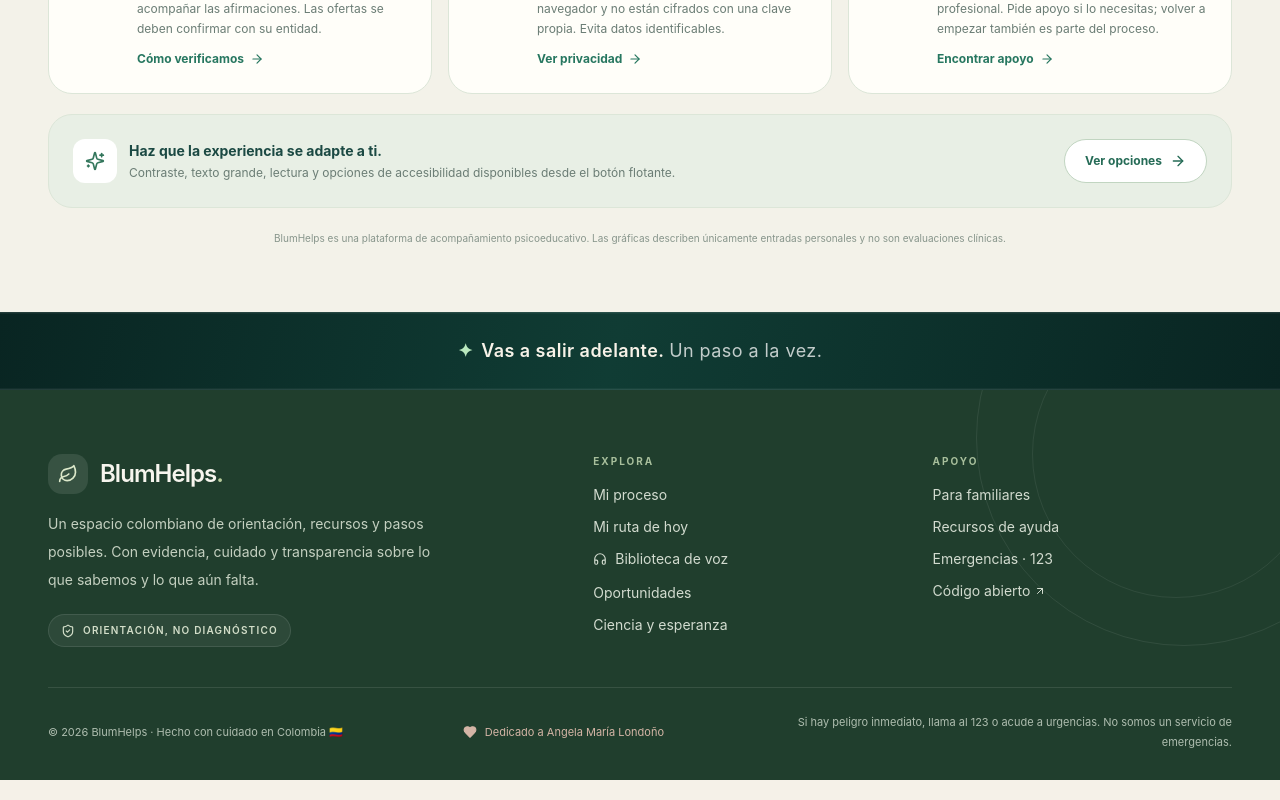
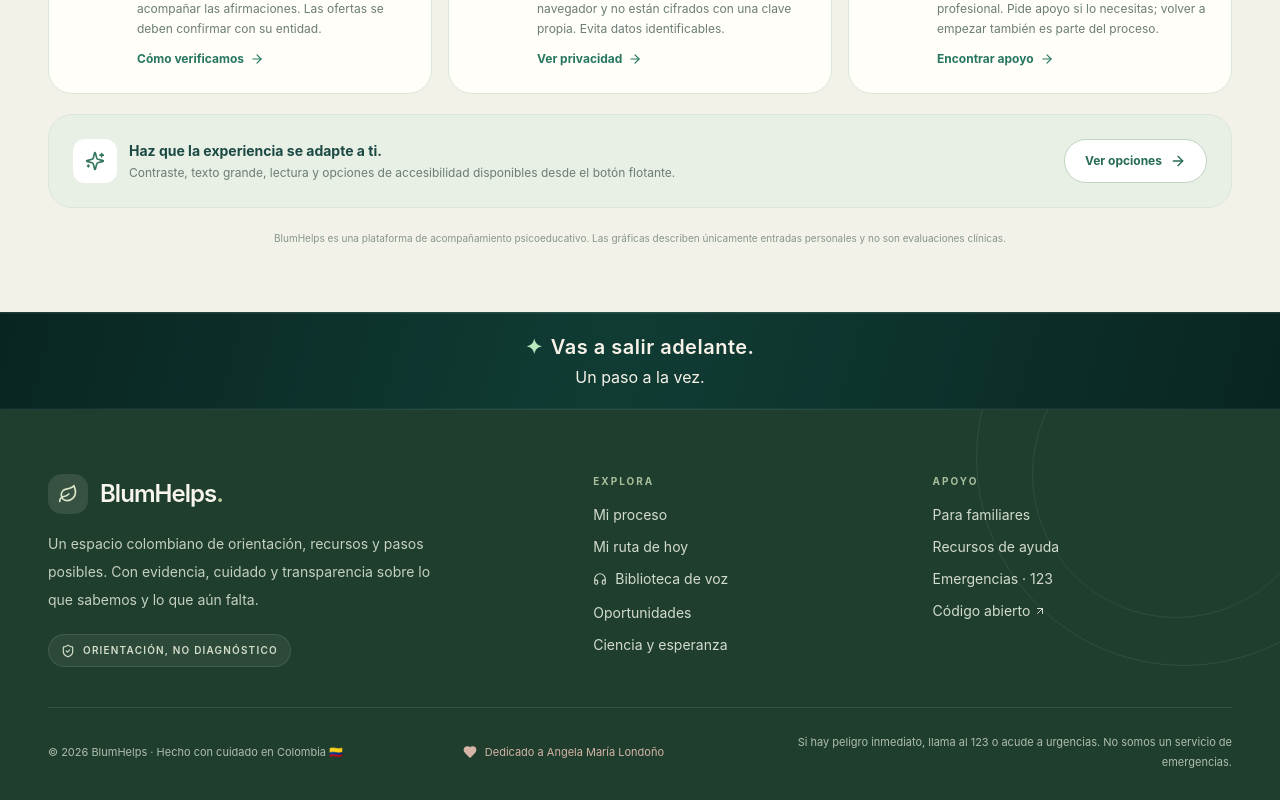
Before and after one commit to ariasalejo/Blumhelps, a React (Vite) app: page / in a window 1280 px wide. Shown: the part 3212-4012 px from the top of the page. Built offline with nearby package versions, Linux system fonts and the light colour scheme.

Commit message:
Rotate encouragement messages in luminous shared band

```diff
--- a/src/components/Layout.tsx
+++ b/src/components/Layout.tsx
@@ -1,4 +1,4 @@
-import React, { useState } from 'react';
+import React, { useEffect, useState } from 'react';
 import { Link, useLocation } from 'react-router-dom';
 import {
   ArrowUpRight, BookOpen, ChevronDown, Heart, Headphones, Leaf, Menu, ShieldCheck, X
@@ -20,6 +20,20 @@
 export function Layout({ children }: { children: React.ReactNode }) {
   const location = useLocation();
   const [mobileOpen, setMobileOpen] = useState(false);
+  const encouragements = [
+    { title: 'Vas a salir adelante.', note: 'Un paso a la vez.' },
+    { title: 'No tienes que resolverlo todo hoy.', note: 'Empieza por lo posible.' },
+    { title: 'Cada pequeño avance cuenta.', note: 'Aunque hoy parezca pequeño.' },
+    { title: 'Pedir apoyo también es avanzar.', note: 'No tienes que hacerlo a solas.' },
+    { title: 'Tu historia sigue escribiéndose.', note: 'Todavía hay caminos por explorar.' },
+    { title: 'Avanza a tu propio ritmo.', note: 'Tu proceso merece respeto.' },
+    { title: 'Hoy también puedes empezar.', note: 'Con un paso basta.' }
+  ];
+  const [encouragementIndex, setEncouragementIndex] = useState(0);
+  useEffect(() => {
+    const timer = window.setInterval(() => setEncouragementIndex(index => (index + 1) % encouragements.length), 6500);
+    return () => window.clearInterval(timer);
+  }, []);
 
   const isActive = (path: string) => {
     if (path === '/') return location.pathname === '/';
@@ -108,11 +122,12 @@
 
       <section aria-label="Un mensaje para seguir adelante" className="bl-hope-band relative isolate overflow-hidden border-y border-white/10 bg-[#0b2925] text-white">
         <div className="bl-hope-band__shine" aria-hidden="true" />
-        <div className="mx-auto flex min-h-[76px] max-w-[1320px] items-center justify-center px-5 py-5 text-center sm:px-8">
-          <p className="relative z-10 font-display text-base font-semibold tracking-wide sm:text-lg">
-            <span className="mr-2 text-[#b9e8be]" aria-hidden="true">✦</span>
-            Vas a salir adelante. <span className="font-normal text-white/75">Un paso a la vez.</span>
-          </p>
+        <div className="bl-hope-band__glow" aria-hidden="true" />
+        <div className="mx-auto flex min-h-[94px] max-w-[1320px] items-center justify-center px-5 py-5 text-center sm:px-8" aria-live="polite" aria-atomic="true">
+          <div key={encouragementIndex} className="bl-hope-message relative z-10">
+            <p className="font-display text-base font-semibold tracking-wide sm:text-xl"><span className="mr-2 text-[#b9e8be]" aria-hidden="true">✦</span>{encouragements[encouragementIndex].title}</p>
+            <p className="mt-1 text-sm text-white/70 sm:text-base">{encouragements[encouragementIndex].note}</p>
+          </div>
         </div>
       </section>
 
```
